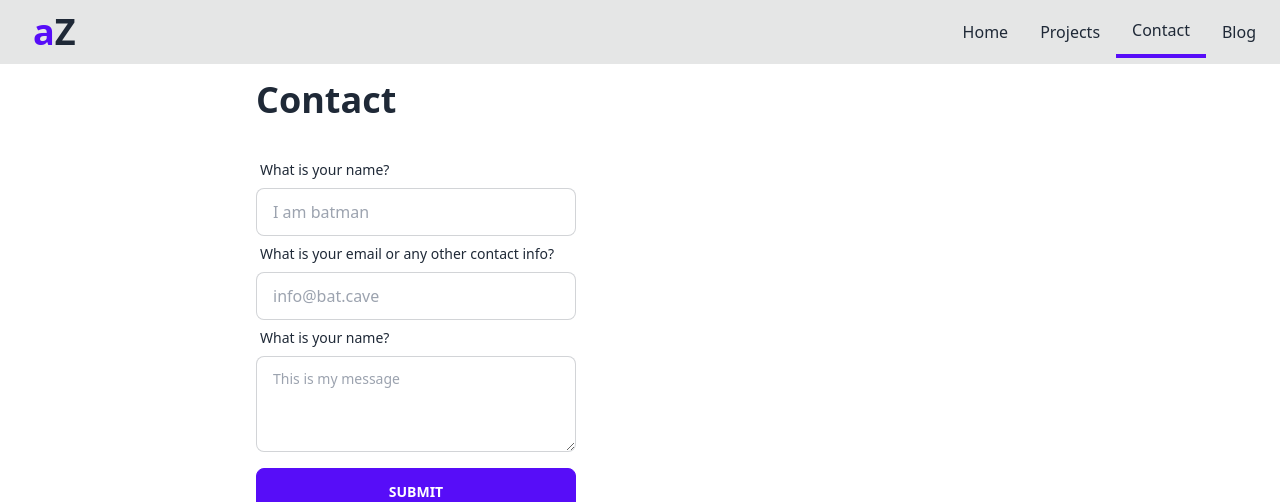
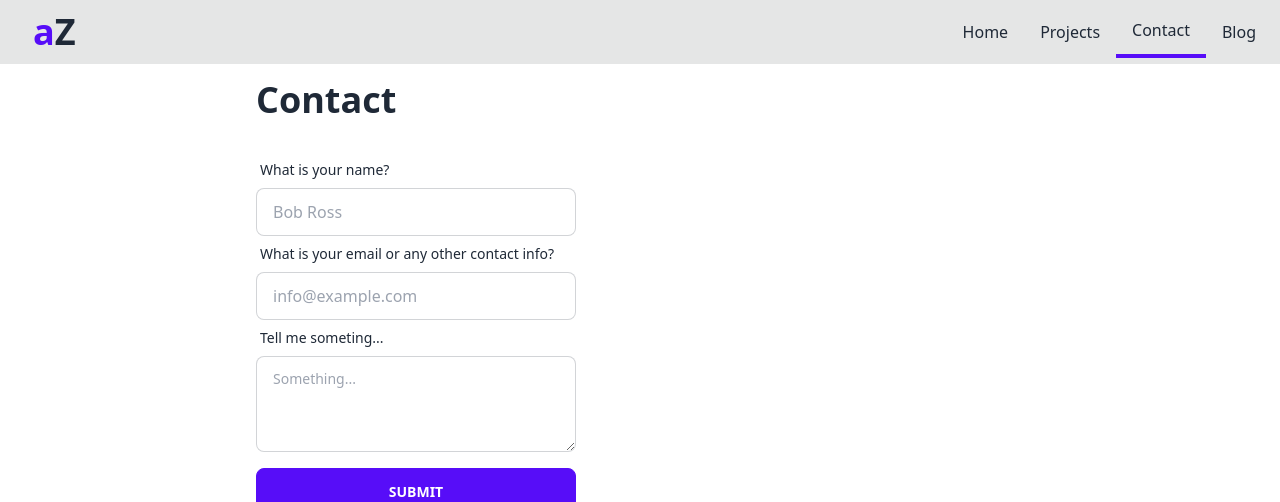
Before and after one commit to aljaz-zupan/portfolio, a SvelteKit app: page /contact in a window 1280 px wide. Shown: the top 502 px of the page. Built offline with nearby package versions, Linux system fonts and the light colour scheme.

Commit message:
package updates

```diff
--- a/src/routes/contact/+page.svelte
+++ b/src/routes/contact/+page.svelte
@@ -1,7 +1,6 @@
 <script lang="ts">
 	import { enhance } from '$app/forms';
-	import type { ActionData } from './$types';
-	export let form: ActionData;
+	export let form;
 
 	$: console.log(form);
 </script>
@@ -15,7 +14,7 @@
 		</label>
 		<input
 			type="text"
-			placeholder="I am batman"
+			placeholder="Bob Ross"
 			class="input input-bordered w-full max-w-xs"
 			name="name"
 			id="name"
@@ -33,7 +32,7 @@
 		</label>
 		<input
 			type="text"
-			placeholder="info@bat.cave"
+			placeholder="info@example.com"
 			class="input input-bordered w-full max-w-xs"
 			name="email"
 			id="email"
@@ -47,14 +46,14 @@
 	</div>
 	<div class="form-control w-full max-w-xs">
 		<label class="label" for="message">
-			<span class="label-text">What is your name?</span>
+			<span class="label-text">Tell me someting...</span>
 		</label>
 		<textarea
 			class="textarea textarea-bordered h-24"
 			name="message"
 			id="message"
 			value={form?.data?.message ?? ''}
-			placeholder="This is my message"
+			placeholder="Something..."
 		/>
 		{#if form?.errors?.message}
 			<label class="label" for="name">
```
Also changed, not shown: package.json (+11 -11 lines), 1 other file (tests, documents, lock files or other folders).
